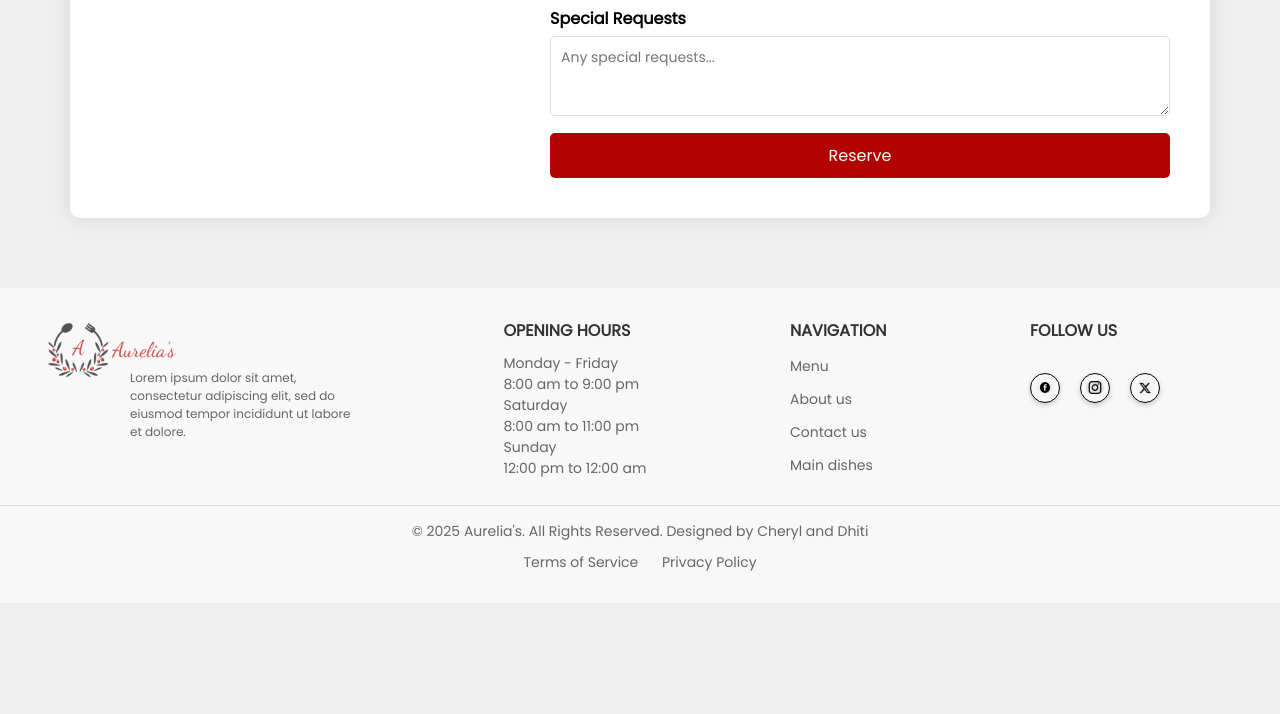
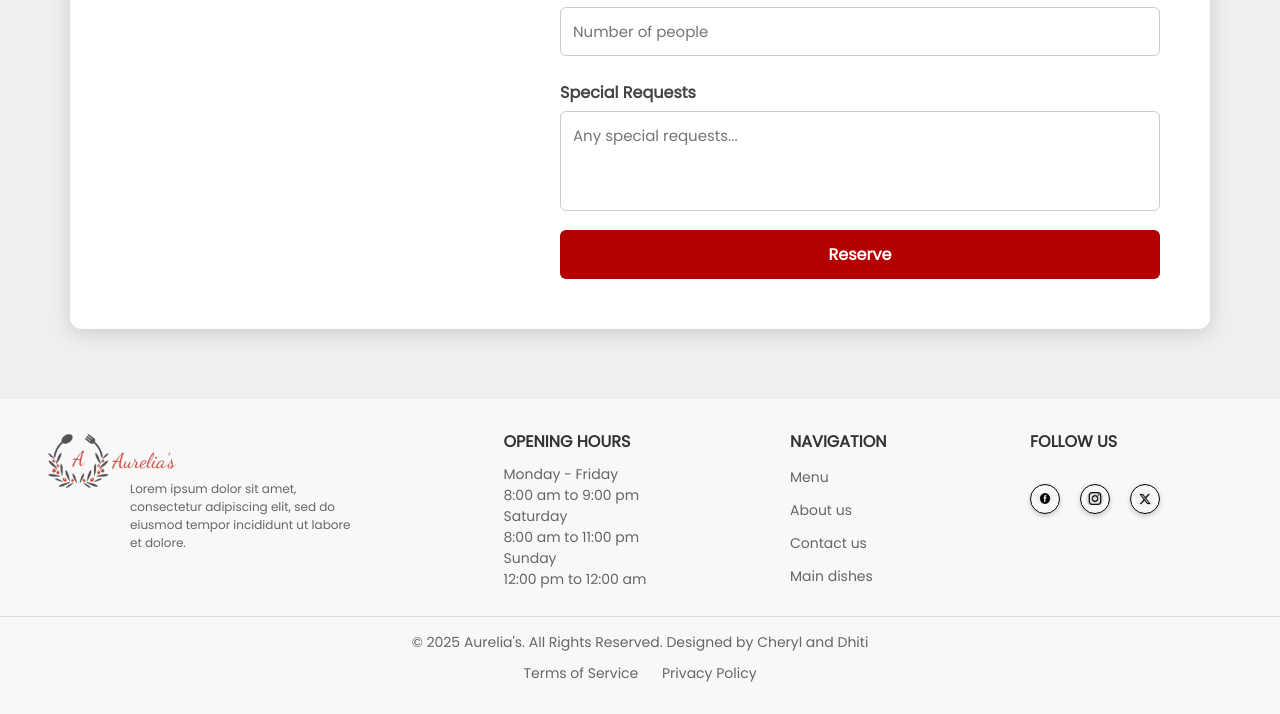
Before and after one commit to cherylpinto/WPL_B2_G5, a PHP site: page / in a window 1280 px wide. Shown: the part 3814-4528 px from the top of the page. Before the commit the page ends 4385 px from the top, so only its background shows below. Run offline with PHP 8.4, Linux system fonts and the light colour scheme.

Commit message:
updated UI

```diff
--- a/index.html
+++ b/index.html
@@ -19,10 +19,11 @@
         <nav>
             <ul>
                 <li><a href="index.html">Home Page</a></li>
-                <li><a href="#">About Us</a></li>
                 <li><a href="#menu-section">Menu</a></li>
-                <li><a href="#">Feedback</a></li>
-                <li><a href="#">Contact Us</a></li>
+                <li><a href="#chefs-section">Chefs</a></li>
+                <li><a href="#feedback">Feedback</a></li>
+                <li><a href="#reservation">Reserve a Table</a></li>
+                <li><a href="#footer">Contact Us</a></li>
             </ul>
         </nav>
         <a href="#" class="btn-login">Sign Up/Login</a>
@@ -145,7 +146,7 @@
             </div>
         </div>
     </section>
-    <section class="chefs-section">
+    <section  class="chefs-section" id="chefs-section">
         <h2 class="section-title">Our Expert Chefs</h2>
         <div class="chefs-container">
             <div class="chef-card">
@@ -162,7 +163,7 @@
             </div>
         </div>
     </section>
-    <section class="testimonials">
+    <section class="testimonials" id="feedback">
         <h2>Our Happy Customers</h2>
         <button class="slider-btn prev">&#10094;</button>
         <div class="testimonial-slider">
@@ -194,7 +195,7 @@
         <button class="slider-btn next">&#10095;</button>
     </section>
 
-        <section class="reservation">
+        <section class="reservation" id="reservation">
             <div class="reservation-container">
                 <div class="reservation-image">
                     <img src="images/reservation.png" alt="Restaurant Interior">
@@ -229,7 +230,7 @@
             </div>
         </section>
         <footer>
-            <div class="footer-container">
+            <div class="footer-container" id="footer">
                 <div class="footer-logo">
                     <img src="images/logo.png">
                     <p>Lorem ipsum dolor sit amet, consectetur adipiscing elit, sed do eiusmod tempor incididunt ut labore et dolore.</p>
--- a/reservation.css
+++ b/reservation.css
@@ -3,70 +3,90 @@
     justify-content: center;
     align-items: center;
     padding: 70px;
+
+}
+.reservation-container {
+    display: flex;
+    align-items: center;
+    gap: 40px;
+    background: #ffffff;
+    padding: 30px;
+    border-radius: 12px;
+    box-shadow: 0 4px 20px rgba(0, 0, 0, 0.15);
+    width: 100%;
+    max-width:100%;
+    transition: transform 0.3s ease-in-out;
 }
 
-.reservation-container {
-    display: flex;
-    gap: 40px;
-    background: #fff;
-    padding: 20px;
-    border-radius: 10px;
-    box-shadow: 0px 0px 20px rgba(0, 0, 0, 0.1);
-    width: 100%;
-    max-width: 100%;
-
+.reservation-container:hover {
+    transform: scale(1.02);
 }
-
 .reservation-image img {
     width: 100%;
     max-width: 500px;
-    border-radius: 10px;
+    border-radius: 12px;
+    object-fit: cover;
+    box-shadow: 0 4px 10px rgba(0, 0, 0, 0.1);
 }
-
 .reservation-form {
     flex: 1;
     padding: 20px;
 }
-
 .reservation-form h2 {
     text-align: center;
     color: #b30000;
     margin-bottom: 20px;
     font-style: italic;
+    font-size: 22px;
+    letter-spacing: 1px;
 }
-
 .reservation-form label {
-    font-weight: bold;
+    font-weight: 600;
     display: block;
-    margin: 10px 0 5px;
+    margin: 12px 0 6px;
+    color: #444;
 }
-
 .reservation-form input,
 .reservation-form textarea {
     width: 100%;
-    padding: 10px;
-    margin-bottom: 10px;
-    border: 1px solid #ddd;
-    border-radius: 5px;
-    font-size: 14px;
+    padding: 12px;
+    margin-bottom: 12px;
+    border: 1px solid #ccc;
+    border-radius: 6px;
+    font-size: 15px;
+    transition: border 0.3s, box-shadow 0.3s;
+}
+.reservation-form input:focus,
+.reservation-form textarea:focus {
+    border-color: #b30000;
+    outline: none;
+    box-shadow: 0 0 8px rgba(179, 0, 0, 0.2);
 }
 
 .reservation-form textarea {
-    height: 80px;
+    height: 100px;
+    resize: none;
 }
 
 .btn-reserve {
     width: 100%;
-    padding: 10px;
+    padding: 12px;
     background: #b30000;
     color: white;
     border: none;
-    border-radius: 5px;
+    border-radius: 6px;
     font-size: 16px;
+    font-weight: bold;
     cursor: pointer;
-    transition: 0.3s;
+    transition: background 0.3s, transform 0.2s;
 }
 
 .btn-reserve:hover {
     background: #800000;
+    transform: translateY(-2px);
 }
+
+.btn-reserve:active {
+    background: #660000;
+    transform: translateY(0);
+}
```
